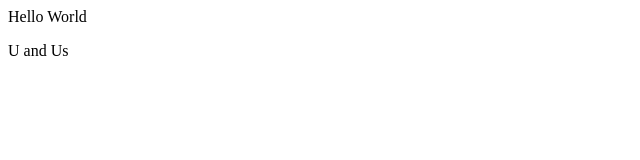
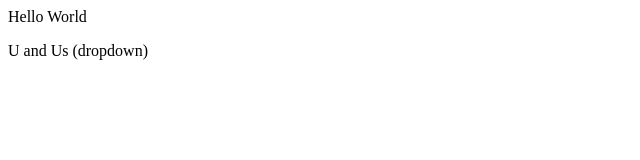
Before and after one commit to SamikshaN5/localRepo, a plain HTML site: page index.html in a window 1280 px wide. Shown: the full height of the page, 0-640 px from the left. Drawn offline with Linux system fonts and the light colour scheme.

```diff
--- a/index.html
+++ b/index.html
@@ -1,2 +1,2 @@
 <p>Hello World</p>
-<p>U and Us </p>
+<p>U and Us (dropdown)</p>
```
